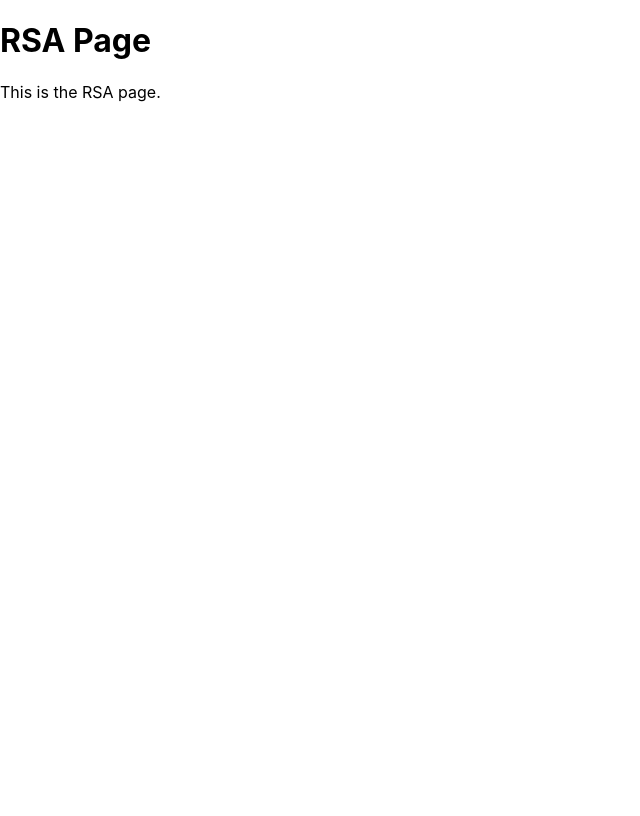
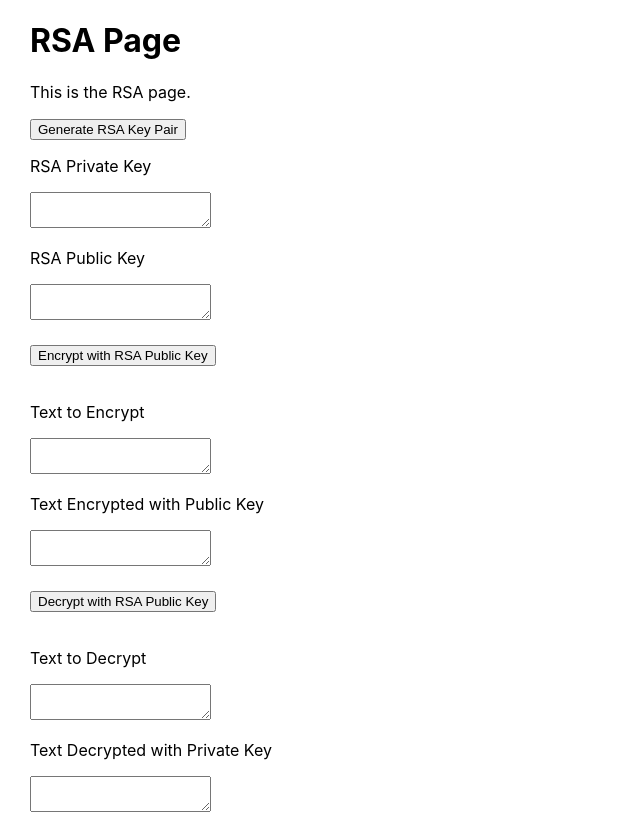
Before and after one commit to Mike11199/CS-361-RSA-React-App, a React (Create React App) app in the folder frontend/: page /rsa in a window 1280 px wide. Shown: the whole page, without its empty margins (0-640 px from the left). Built offline with nearby package versions, Linux system fonts and the light colour scheme.

Commit message:
managed to generate public and private key with jsencrypt package and console.logged result

```diff
--- a/frontend/package.json
+++ b/frontend/package.json
@@ -6,6 +6,7 @@
     "@testing-library/jest-dom": "^5.16.5",
     "@testing-library/react": "^13.4.0",
     "@testing-library/user-event": "^13.5.0",
+    "jsencrypt": "^3.3.2",
     "react": "^18.2.0",
     "react-dom": "^18.2.0",
     "react-router-dom": "^6.10.0",
--- a/frontend/src/App.css
+++ b/frontend/src/App.css
@@ -36,3 +36,7 @@
     transform: rotate(360deg);
   }
 }
+
+body {
+  padding-left: 30px;
+}
--- a/frontend/src/components/RSAPage.js
+++ b/frontend/src/components/RSAPage.js
@@ -1,10 +1,48 @@
 import React from 'react';
+import { JSEncrypt } from "jsencrypt";  // reference https://bartlomiejmika.com/post/2022/how-to-perform-rsa-encryption-in-javascript-and-golang/
+//https://www.npmjs.com/package/node-rsa   THIS DID NOT WORK, ONLY FOR NODE AND NOT FOR REACT
+
+const generateRSAKeys = () => {
+  // reference https://bartlomiejmika.com/post/2022/how-to-perform-rsa-encryption-in-javascript-and-golang/
+  let crypt = new JSEncrypt({default_key_size: 2048})
+  let publicKey = crypt.getPublicKey()
+  let privateKey = crypt.getPrivateKey()
+  console.log(crypt)
+  console.log(publicKey)
+  console.log(privateKey)
+}
+
+
 
 const RSAPage = () => {
   return (
     <div>
       <h1>RSA Page</h1>
       <p>This is the RSA page.</p>
+      <button onClick={()=> generateRSAKeys()}>Generate RSA Key Pair</button>
+      <br></br>
+      <p>RSA Private Key</p>
+      <textarea></textarea>
+      <p>RSA Public Key</p>
+      <textarea></textarea>
+      <br></br>
+      <br></br>
+      <button>Encrypt with RSA Public Key</button>
+      <br></br>
+      <br></br>
+      <p>Text to Encrypt</p>
+      <textarea></textarea>
+      <p>Text Encrypted with Public Key</p>
+      <textarea></textarea>
+      <br></br>
+      <br></br>
+      <button>Decrypt with RSA Public Key</button>
+      <br></br>
+      <br></br>
+      <p>Text to Decrypt</p>
+      <textarea></textarea>
+      <p>Text Decrypted with Private Key</p>
+      <textarea></textarea>
     </div>
   );
 }
--- a/package.json
+++ b/package.json
@@ -7,7 +7,7 @@
       "test": "echo \"Error: no test specified\" && exit 1",
       "server-prod": "node server.mjs",
       "server-dev": "npx nodemon server.mjs",
-      "client": "npm start --prefix ../frontend",
+      "client": "npm start --prefix ./frontend",
       "dev": "concurrently --kill-others-on-fail \"npm run server-dev\" \"npm run client\"",
       "heroku-postbuild": "npm install --prefix frontend && npm run build --prefix frontend"
     },
```
Also changed, not shown: 1 other file (tests, documents, lock files or other folders).
